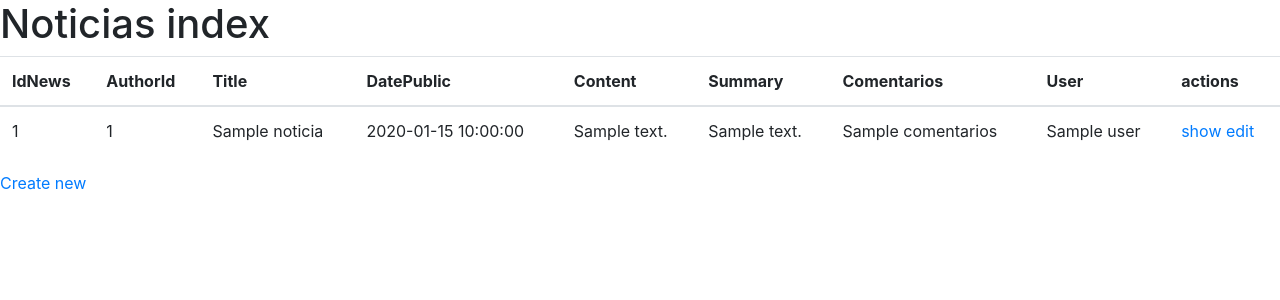
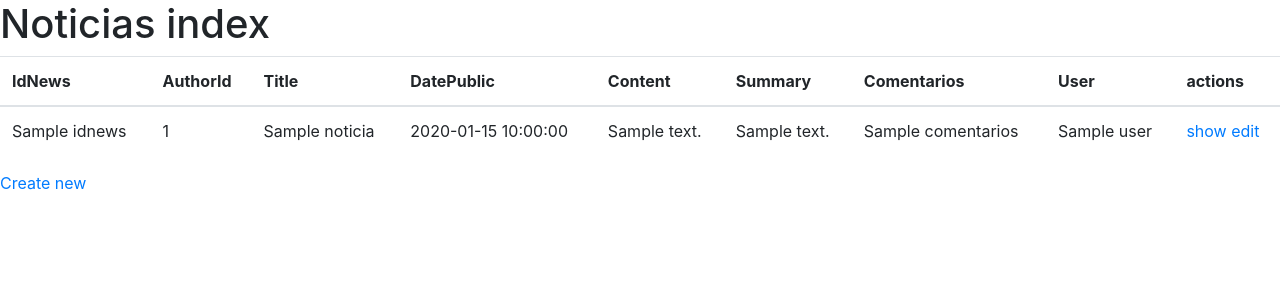
Before and after one commit to juanjobandera95/ProyecteXBQUE, a Symfony app: template templates/noticias/index.html.twig in a window 1280 px wide. Shown: the part 56-356 px from the top of the page. Run offline with Twig, Linux system fonts and the light colour scheme; the template is opened without the code that fills it: most values are stand-ins (such as "Sample title", 1, 10 or a date in 2020); some libraries are stand-ins or nearby versions.

Commit message:
error undefined property idnews

```diff
--- a/src/Entity/Noticias.php
+++ b/src/Entity/Noticias.php
@@ -97,7 +97,7 @@ class Noticias
 
     public function getIdNews(): ?int
     {
-        return $this->idNews;
+        return $this->idnews;
     }
 
     public function getAuthorId(): ?int
--- a/templates/noticias/index.html.twig
+++ b/templates/noticias/index.html.twig
@@ -22,7 +22,7 @@
         <tbody>
         {% for noticia in noticias %}
             <tr>
-                <td>{{ noticia.idNews }}</td>
+                <td>{{ noticia.idnews }}</td>
                 <td>{{ noticia.authorId }}</td>
                 <td>{{ noticia.title }}</td>
                 <td>{{ noticia.datePublic ? noticia.datePublic|date('Y-m-d H:i:s') : '' }}</td>
```
